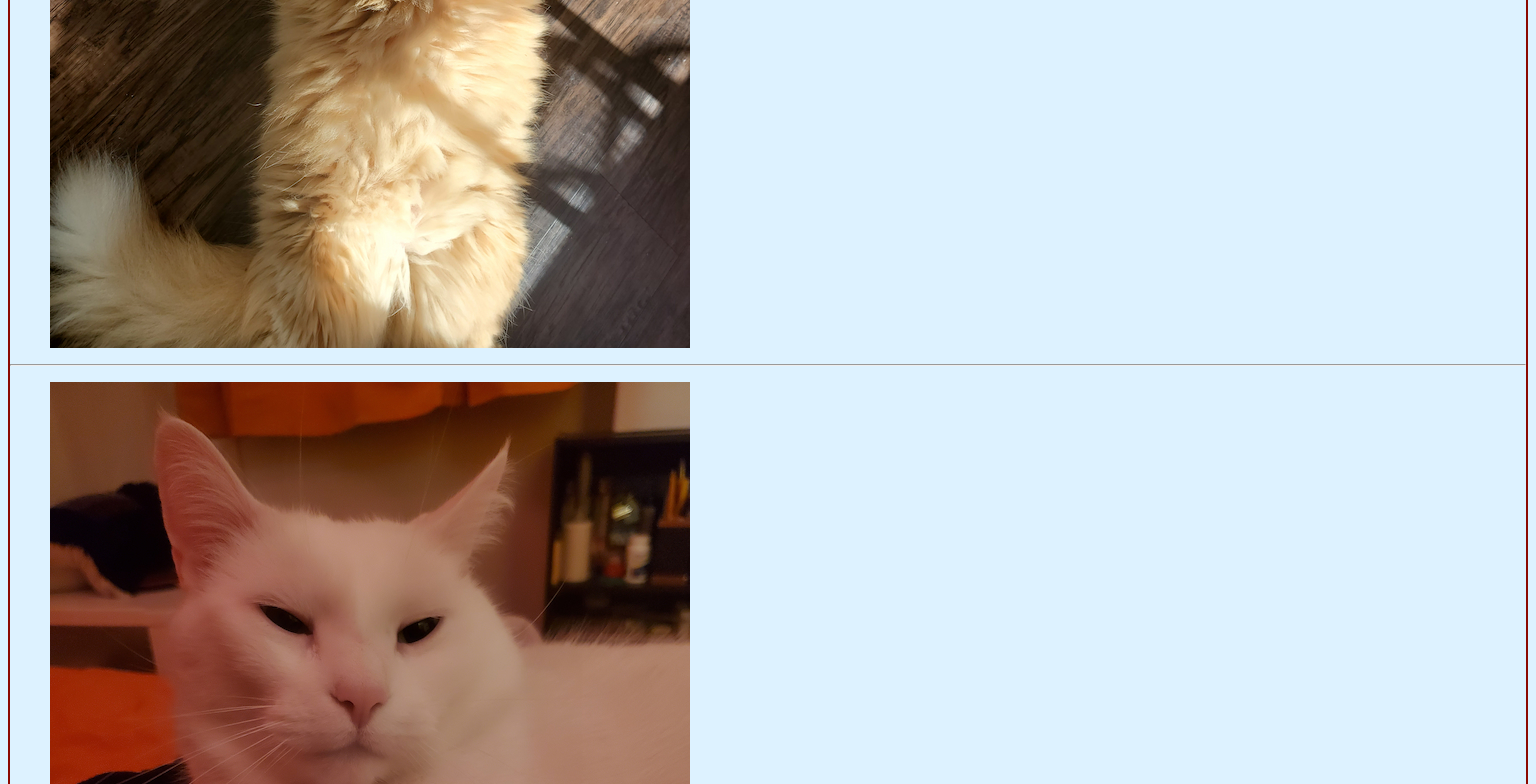
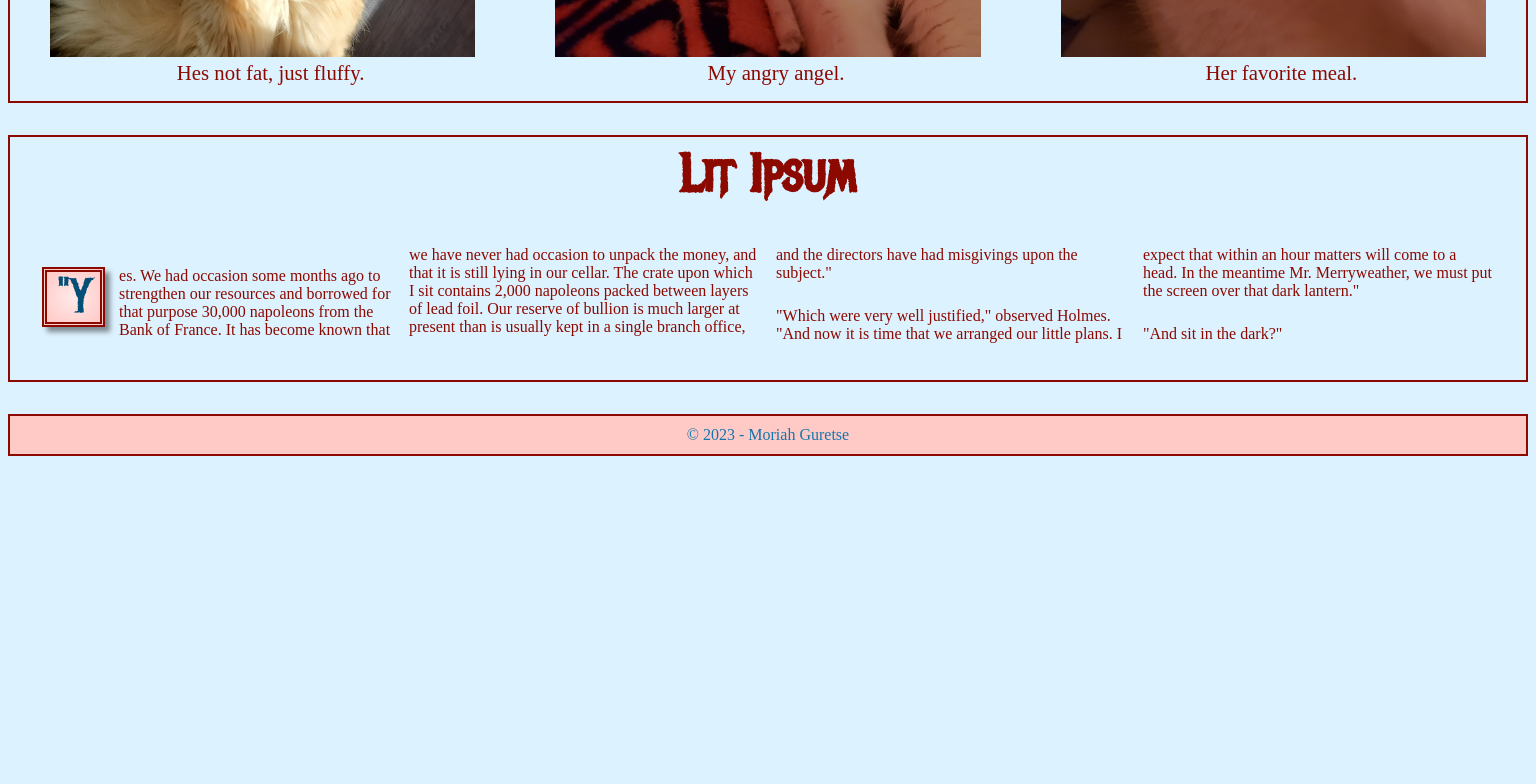
Before and after one commit to RVCC-IDMX/about-me-MoriahG, a plain HTML site: page index.html in a window 1536 px wide. Shown: the part 1700-2484 px from the top of the page. After the commit the page ends 2164 px from the top, so only its background shows below. Drawn offline with Linux system fonts and the light colour scheme; a web font is replaced by a local one.

Commit message:
Drop caps adjustment and laptop size media query

```diff
--- a/css/style.css
+++ b/css/style.css
@@ -48,31 +48,51 @@ section#hobbies {
 /* Gallery */
 
 #gallery {
-    text-align:center;
     border:2px solid #8C0900;
+    margin-bottom: 2rem;
 }
 
 #gallery img {
     max-width:100%;
 }
 
-/* Article */
-article {
-    padding:2cm;
+#gallery figure {
+    text-align: center;
 }
 
-article p:first-letter {
+/* Article */
+
+#lit {
+    border: 2px solid #8C0900;
+    margin-bottom: 2rem;
+}
+
+#lit div {
+    padding: 2rem;
+    max-width: 40rem;
+    margin: 0 auto;
+}
+
+#lit div p{
+    padding: .3rem 0;
+    clear: both;
+}
+
+/* Drop caps */
+
+#lit div p:first-child:first-letter {
     color: #044f78;
-    font-size:250%;
-    border: 2px solid #8C0900;
-    padding-left:.5ex;
-    padding-right:.5ex;
-    display:block;
-    float:left;
+    background-image: radial-gradient(#ffeae9, #FFC9C6);
+    font-size: 3em;
+    border: 5px double #8C0900;
+    padding: .25cm;
+    display: block;
+    float: left;
     margin-right:.5ex;
+    line-height: .65;
     font-family:"Metal Mania";
     background-color:#FFC9C6;
-
+    box-shadow: 5px 5px 5px rgba(0, 0, 0, 0.427);
 
 }
 
@@ -90,4 +110,35 @@ article p:first-letter {
         font-size: 1.3rem;
         margin-left: 1rem;
     }
+
+    figure img{
+        width: 100%;
+    }
+
+    #lit div {
+        max-width: 100%;
+        columns: 20rem;
+    }
 }
+
+/* large screen size */
+@media screen and (min-width: 90em) {
+
+    #gallery {
+        display: grid;
+        grid-template-columns: 1fr 1fr 1fr;
+    }
+
+    hr {
+        display: none;
+    }
+
+    #gallery h2 {
+        grid-column: 1/-1;
+    }
+
+    figure {
+        display: block;
+    }
+
+}
--- a/index.html
+++ b/index.html
@@ -97,7 +97,7 @@
         </section>
 
         <!-- Article -->
-        <article>
+        <article id="lit">
 
             <h2>Lit Ipsum</h2>
 
```
